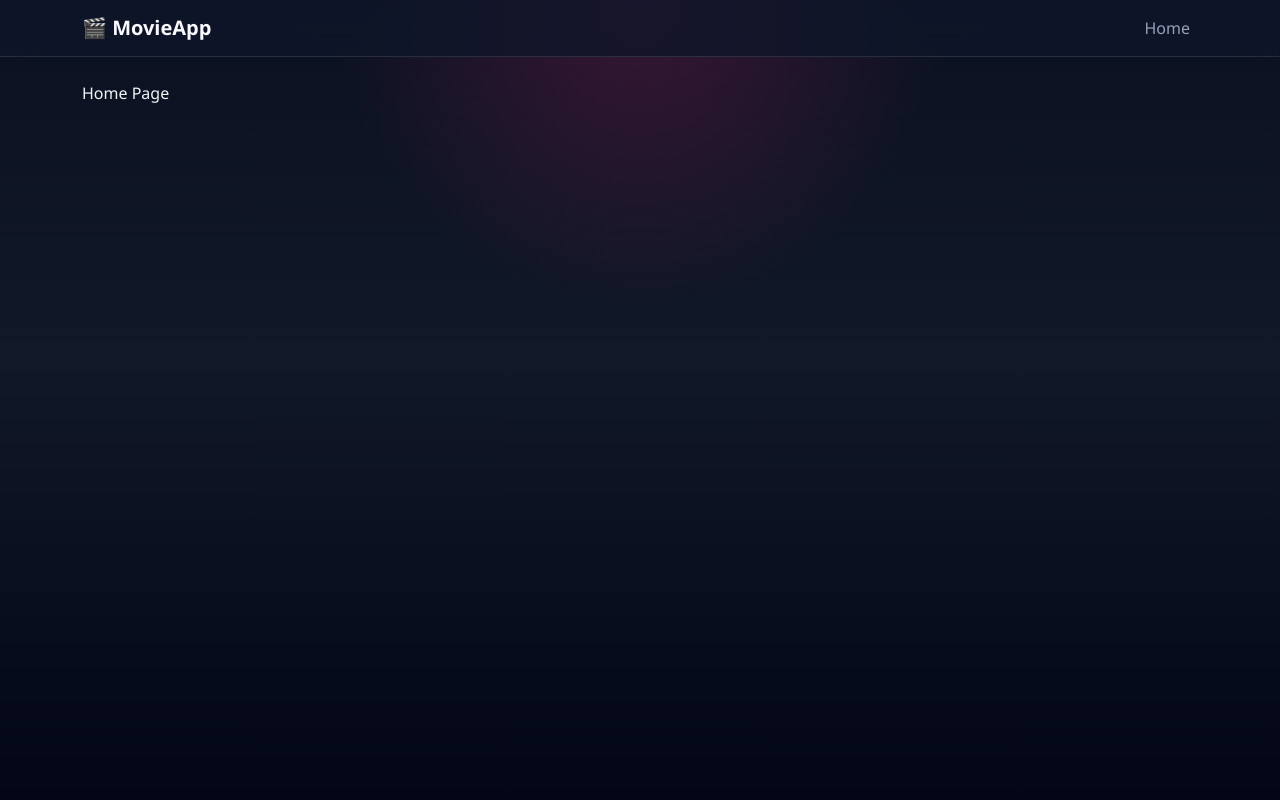
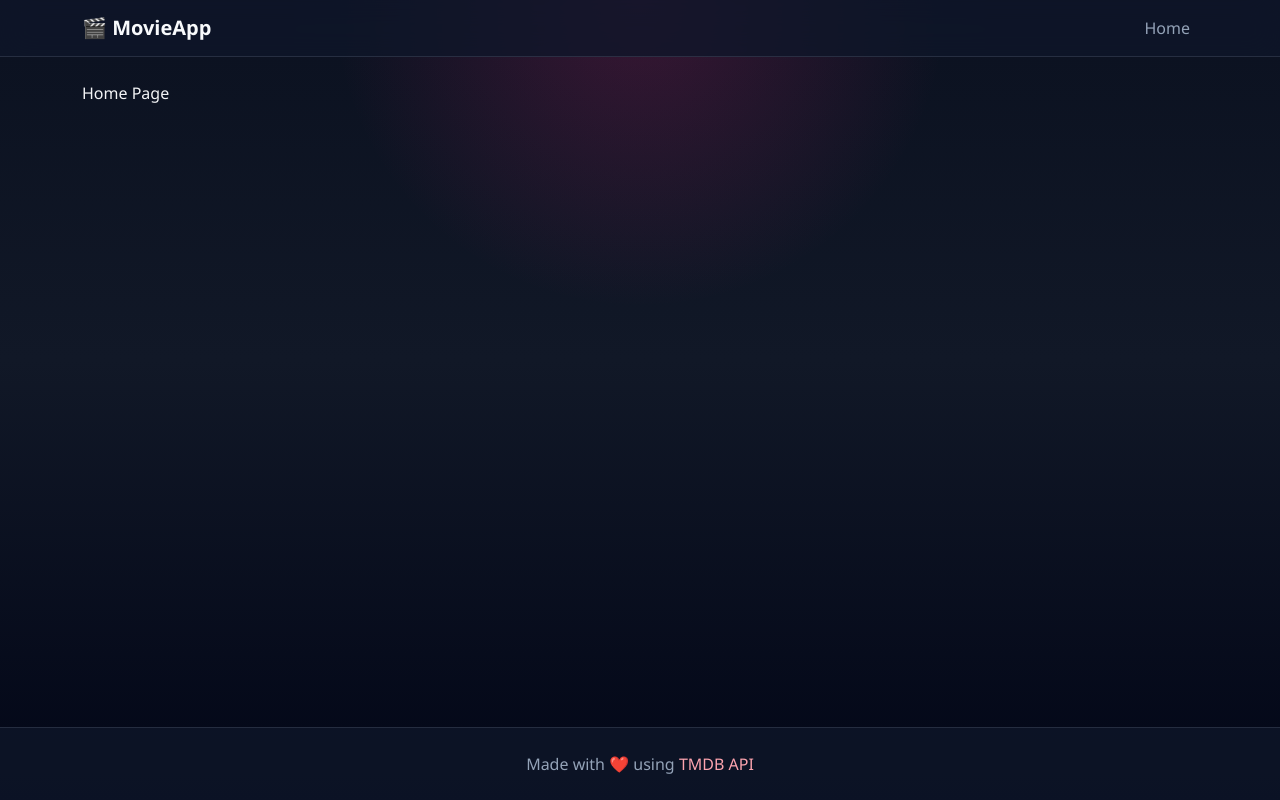
Before and after one commit to Mahmoud-Enany/movie-app, a React (Vite) app: page / in a window 1280 px wide. Built offline with nearby package versions, Linux system fonts and the light colour scheme.

Commit message:
Add Footer component

```diff
--- /dev/null
+++ b/src/components/Footer.jsx
@@ -0,0 +1,19 @@
+function Footer() {
+  return (
+    <footer
+      className="text-center py-4 mt-5"
+      style={{
+        borderTop: '1px solid var(--panel-border)',
+        color: 'var(--color-text-secondary)',
+        background: 'var(--panel-bg)',
+      }}
+    >
+      <p className="mb-0">
+        Made with ❤️ using{' '}
+        <span style={{ color: 'var(--color-text-accent-soft)' }}>TMDB API</span>
+      </p>
+    </footer>
+  )
+}
+
+export default Footer
--- a/src/layouts/MainLayout.jsx
+++ b/src/layouts/MainLayout.jsx
@@ -1,13 +1,15 @@
 import { Outlet } from 'react-router-dom'
 import Navbar from '../components/Navbar'
+import Footer from '../components/Footer'
 
 function MainLayout() {
   return (
-    <div>
+    <div className="d-flex flex-column" style={{ minHeight: '100vh' }}>
       <Navbar />
-      <main className="container py-4">
+      <main className="container py-4 flex-grow-1">
         <Outlet />
       </main>
+      <Footer />
     </div>
   )
 }
```
